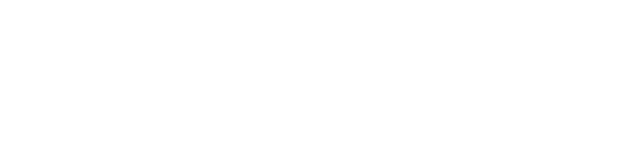
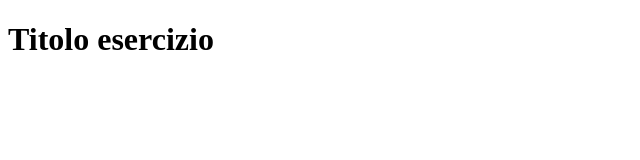
Before and after one commit to lorenzoferrante97/htmlcss-hello, a plain HTML site: page index.html in a window 1280 px wide. Shown: the whole page, without its empty margins (0-640 px from the left). Drawn offline with Linux system fonts and the light colour scheme.

Commit message:
html-add-h1

```diff
--- a/index.html
+++ b/index.html
@@ -6,6 +6,6 @@
     <title>Esercizio boolean</title>
 </head>
 <body>
-
+    <h1>Titolo esercizio</h1>
 </body>
 </html>
```
